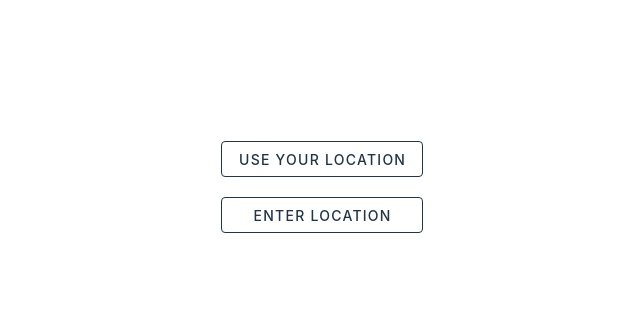
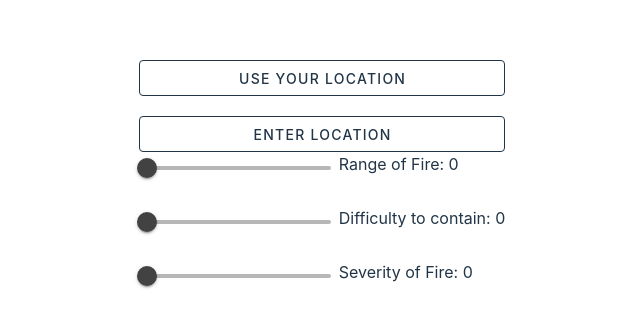
Before and after one commit to zdorward/uaec, a Vue app: page / in a window 1280 px wide. Shown: the part 213-540 px from the top of the page, without its empty margins (318-958 px from the left). Built offline with nearby package versions, Linux system fonts and the light colour scheme.

Commit message:
made controls

```diff
--- a/src/App.vue
+++ b/src/App.vue
@@ -1,9 +1,14 @@
 <script setup lang="ts">
 import UserLocation from './components/UserLocation.vue'
+import Controls from './components/Controls.vue'
 </script>
 
 <template>
     <UserLocation></UserLocation>
+    <Controls
+        city="Edmonton"
+        country="Canada"
+    ></Controls>
 </template>
 
 <style scoped></style>
--- /dev/null
+++ b/src/components/Controls.vue
@@ -0,0 +1,58 @@
+<script setup lang="ts">
+import { ref } from 'vue'
+
+defineProps<{ city: string; country: string }>()
+const range = ref(0)
+const difficulty = ref(0)
+const severity = ref(0)
+</script>
+
+<template>
+    <div class="controls">
+        <div class="slider-container">
+            <div class="slider">
+                <v-slider
+                    v-model="range"
+                    thumb-label
+                    min="0"
+                    max="5"
+                    step="1"
+                ></v-slider>
+            </div>
+            <div class="name">Range of Fire: {{ range }}</div>
+        </div>
+        <div class="slider-container">
+            <div class="slider">
+                <v-slider
+                    thumb-label
+                    min="0"
+                    max="5"
+                    step="1"
+                ></v-slider>
+            </div>
+            <div class="name">Difficulty to contain: {{ difficulty }}</div>
+        </div>
+        <div class="slider-container">
+            <div class="slider">
+                <v-slider
+                    thumb-label
+                    min="0"
+                    max="5"
+                    step="1"
+                ></v-slider>
+            </div>
+            <div class="name">Severity of Fire: {{ severity }}</div>
+        </div>
+    </div>
+</template>
+
+<style scoped>
+.controls {
+    .slider-container {
+        display: flex;
+        .slider {
+            width: 200px;
+        }
+    }
+}
+</style>
```
Also changed, not shown: src/components/HelloWorld.vue (deleted, +0 -38 lines).
